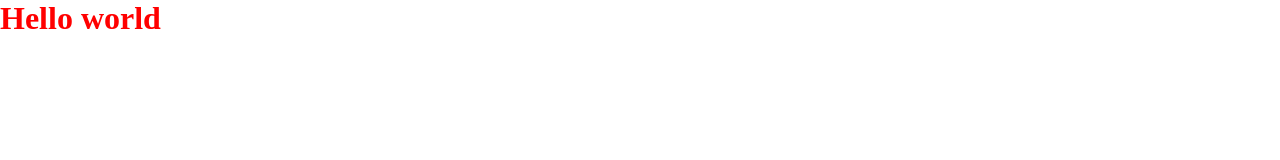
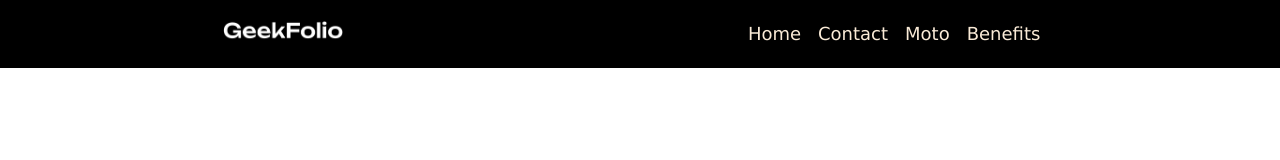
Before and after one commit to SonGokux4/practice1, a plain HTML site: page index.html in a window 1280 px wide. Drawn offline with Linux system fonts and the light colour scheme.

Commit message:
2nd commit

```diff
--- a/index.html
+++ b/index.html
@@ -7,6 +7,24 @@
     <link rel="stylesheet" href="style.css">
 </head>
 <body>
-    <h1 id="test">Hello world</h1>
+    <header>
+        <nav>
+            <div class="menu-container">
+                <div class="logo">
+                    <img class="logo-photo" src="./logo/logo-light.png" alt="logo">
+                </div>
+            <div class="menus">
+                <li class="item">Home</li>
+                <li class="item">Contact</li>
+                <li class="item">Moto</li>
+                <li class="item">Benefits</li>
+        </div>
+    </div>
+</nav>
+    </header>
+    <main></main>
+    <footer>
+
+    </footer>
 </body>
 </html>
--- a/style.css
+++ b/style.css
@@ -1,8 +1,30 @@
 *{
     margin: 0px;
     padding: 0px;
+    font-family: 'Lucida Sans', 'Lucida Sans Regular', 'Lucida Grande', 'Lucida Sans Unicode', Geneva, Verdana, sans-serif;
 }
-#test{
-    color:red;
+.menu-container{
+    background-color: black;
+    padding: 20px;;
+    color: antiquewhite;
+    list-style: none;
+    display: flex;
+    align-items: center;
+    justify-content: space-around;
+}
+.logo-photo{
+    width:120px;
+}
+.menus{
+    display: flex;
+    justify-content: space-between;
+}
+.item{
+    margin-right: 10px;
+    padding-right: 7px;
+    font-size: 18px;
     cursor: pointer;
 }
+.item:hover{
+    color:red;
+}
```
Also changed, not shown: icon/0.png (added), icon/1.png (added), icon/2.png (added), images/background.png (added), images/banner.png (added), images/product-1.jpg (added), images/product-2.jpg (added), images/product-3.jpg (added), images/section.png (added), logo/logo-dark.png (added), logo/logo-light.png (added).
